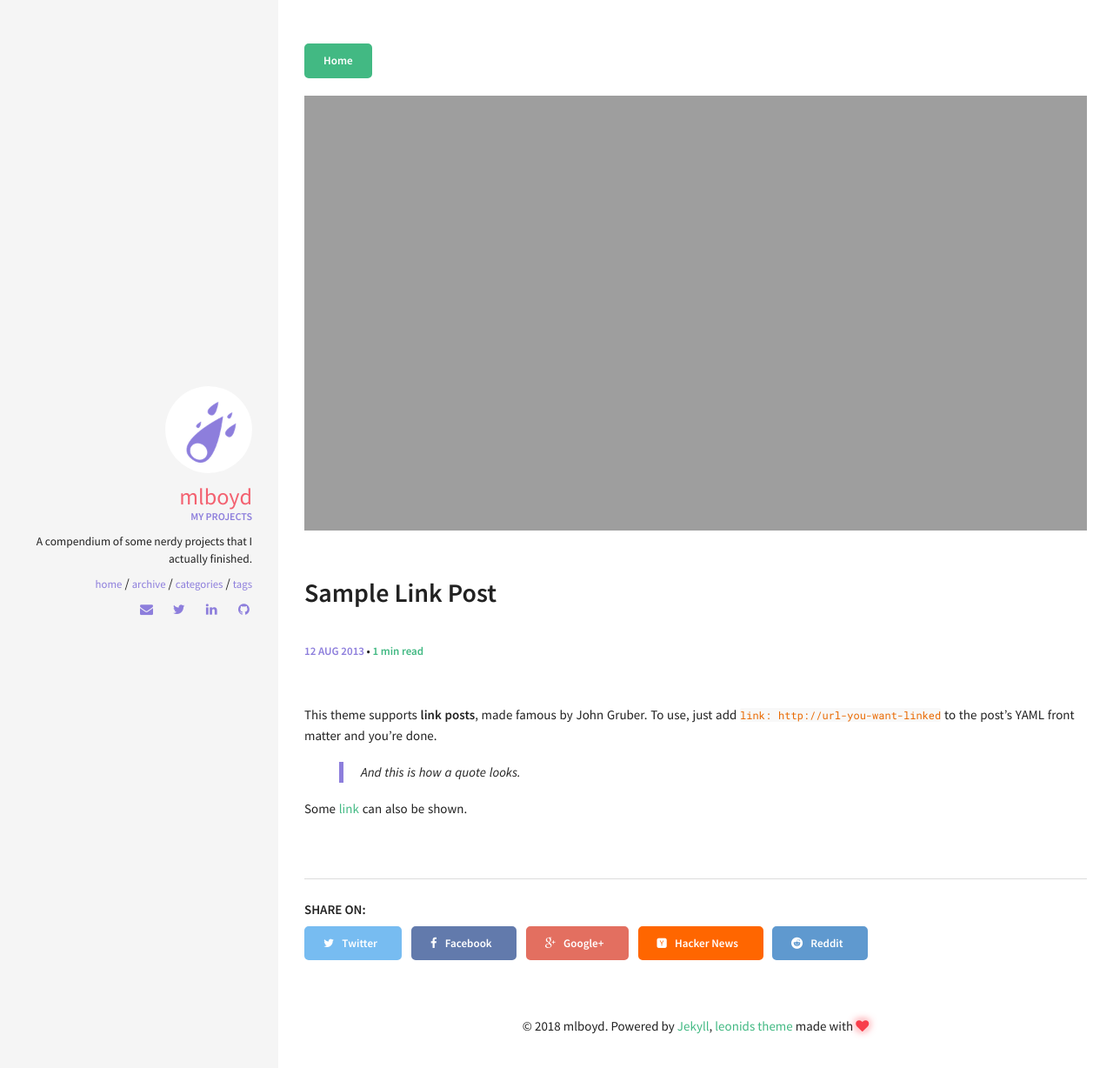
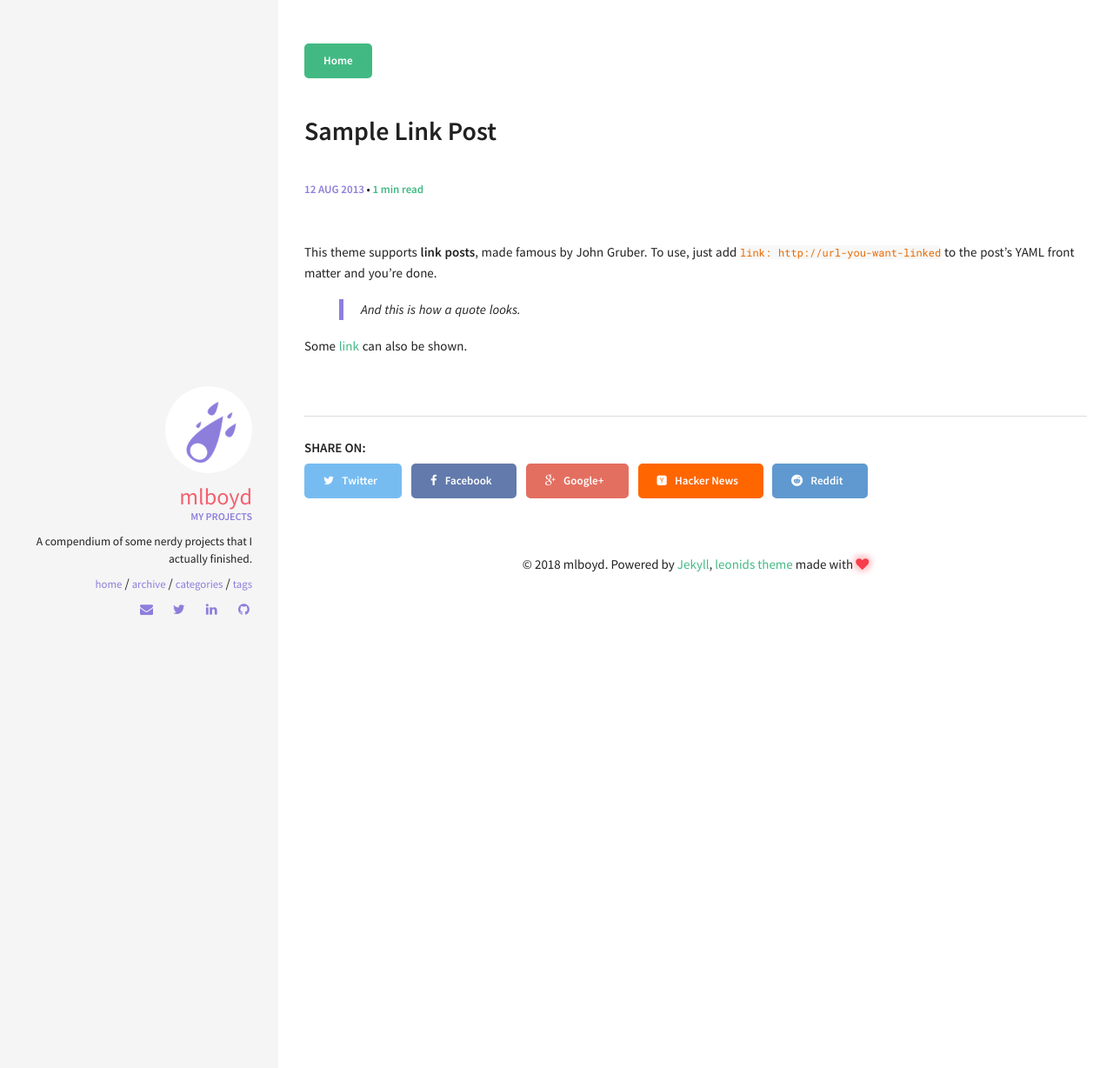
Before and after one commit to matthewlboyd/matthewlboyd.com, a Jekyll site: the page built from _posts/2013-08-12-sample-link-post.md, in a window 1280 px wide. Shown: the top 1228 px of the page at 87% size. Built offline with Jekyll 4.4.1, drawn with Linux system fonts in a browser that asks for light colours; comment, search, counter and statistics services are not loaded.

Commit message:
Updated '_layouts/post.html' via CloudCannon

```diff
--- a/_layouts/post.html
+++ b/_layouts/post.html
@@ -9,6 +9,7 @@ comments: true
 </a>
 
 
+{% if page.image.feature %}
 <div class="post-image-feature">
   <img class="feature-image" src=
   {% if page.image.feature contains 'https' or page.image.feature contains 'http' %}
@@ -22,6 +23,7 @@ comments: true
   <span class="image-credit">Photo Credit: <a href="{{ page.image.creditlink }}">{{ page.image.credit }}</a></span>
   {% endif %}
 </div><!-- /.image-wrap -->
+{% endif %}
 
 
 
```
